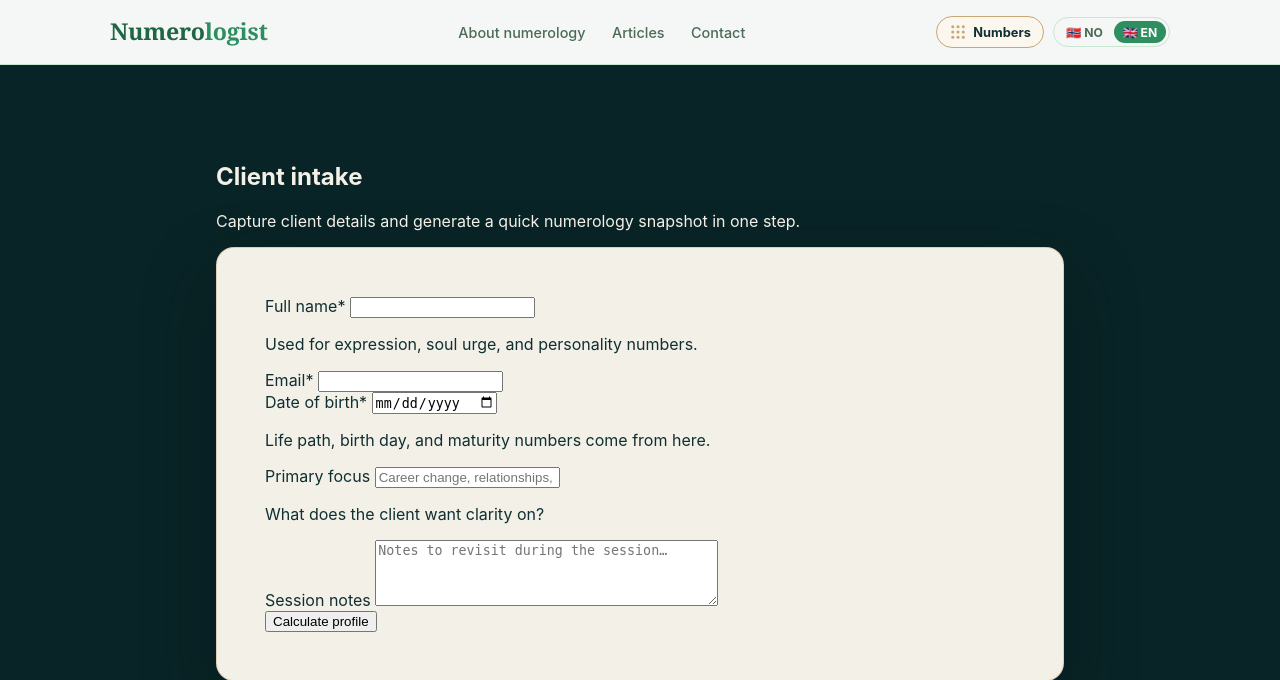
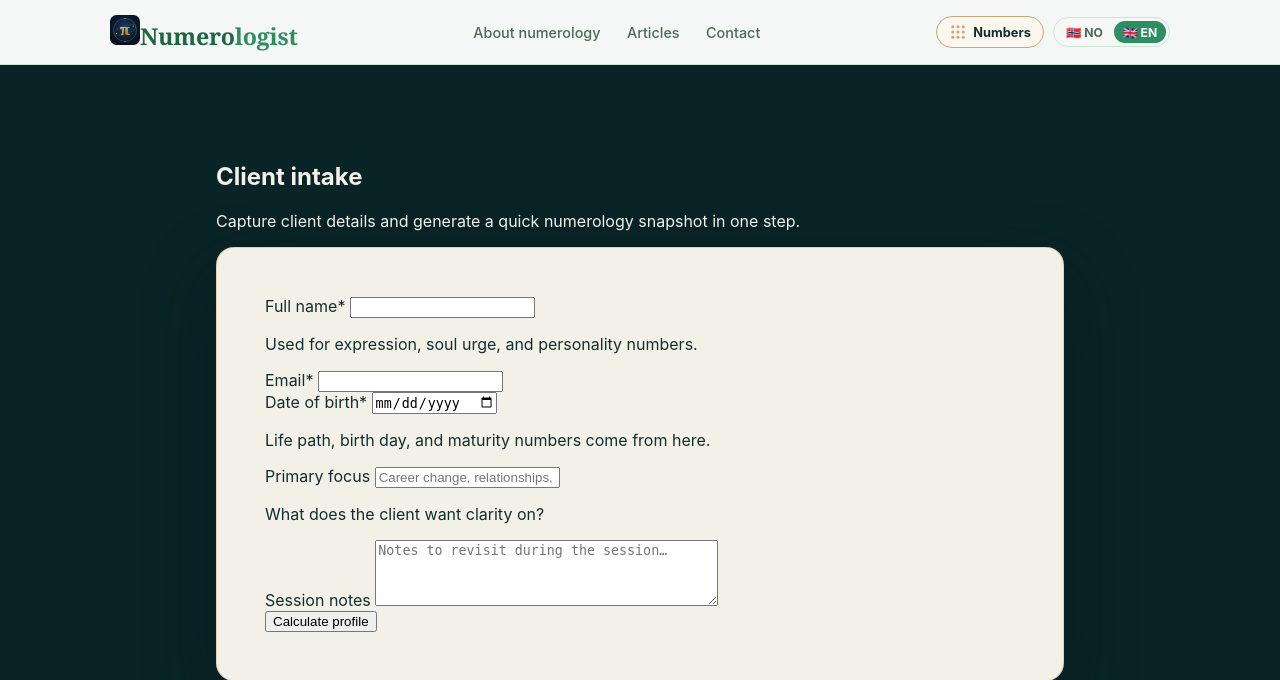
Before and after one commit to XS227/Numerologist, a Django app: page /intake/ in a window 1280 px wide. Shown: the top 680 px of the page. Run offline with Django 5.2, Linux system fonts and the light colour scheme.

Commit message:
Use pi icon in Numerologist brand and favicon

```diff
--- a/tall_project/templates/base.html
+++ b/tall_project/templates/base.html
@@ -7,6 +7,7 @@
     <meta charset="utf-8" />
     <meta name="viewport" content="width=device-width, initial-scale=1" />
     <title>{% block title %}Numerologist{% endblock %}</title>
+    <link rel="icon" href="/assets/pi-logo.svg" type="image/svg+xml" />
     {% block meta_description %}{% if meta_description %}<meta name="description" content="{{ meta_description }}" />{% endif %}{% endblock %}
     {% block canonical %}{% if canonical_url %}<link rel="canonical" href="{{ canonical_url }}" />{% endif %}{% endblock %}
     {% if noindex %}<meta name="robots" content="noindex, follow" />{% endif %}
@@ -183,7 +184,7 @@
     <header>
       <nav class="l-nav" aria-label="{% trans 'Primary' %}">
         <div class="l-wrap l-nav-inner">
-          <a href="{% url 'home' %}" class="l-brand">Numero<em>logist</em></a>
+          <a href="{% url 'home' %}" class="l-brand"><img class="l-brand-icon" src="/assets/pi-logo.svg" alt="" width="30" height="30">Numero<em>logist</em></a>
           <ul class="l-nav-links" id="primaryNav">
             <li><a href="/discover-numerology/">{% if CURRENT_LANGUAGE == 'nb' %}Om numerologi{% else %}About numerology{% endif %}</a></li>
             <li><a href="{% url 'article_list' %}">{% trans "Articles" %}</a></li>
```
